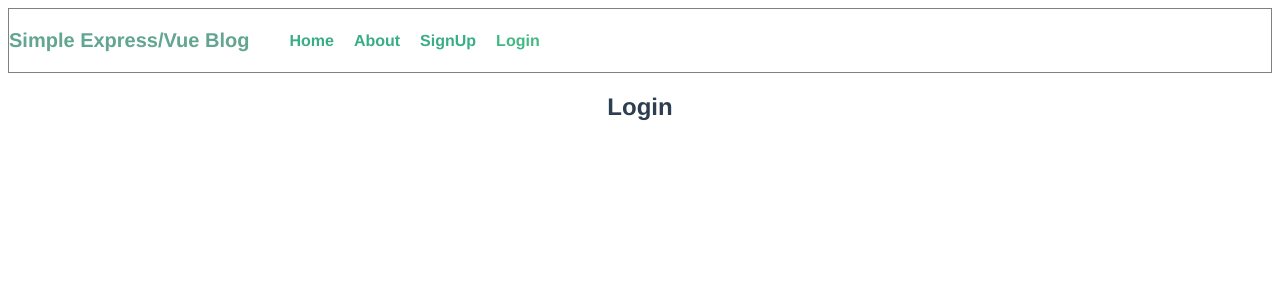
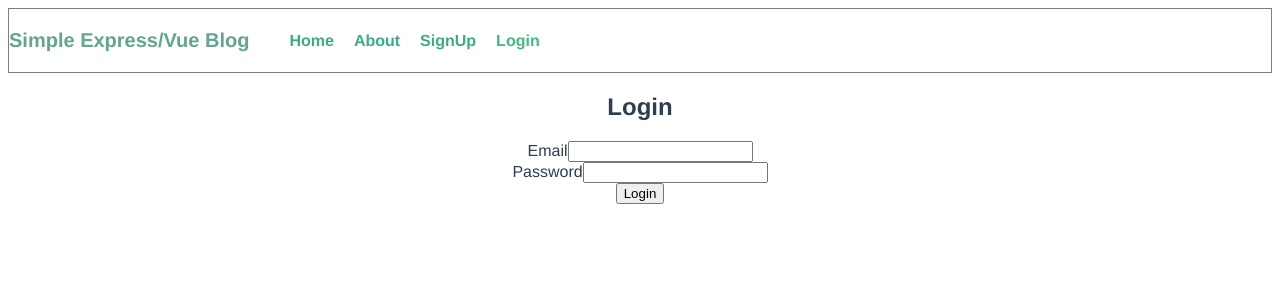
Before and after one commit to IceCode18/CS490R-web-api-practice, a Vue app in the folder client/: page /login in a window 1280 px wide. Shown: the top 300 px of the page. Built offline with nearby package versions, Linux system fonts and the light colour scheme.

Commit message:
Fix sign up bug cause by a missing field

```diff
--- a/client/src/services/auth.js
+++ b/client/src/services/auth.js
@@ -7,6 +7,7 @@ class AuthService {
         return new Promise((resolve, reject) => {
             axios
                 .post(API_URL + "/signup", {
+                    name: user.name,
                     email: user.email,
                     password: user.password,
                 })
@@ -19,7 +20,7 @@ class AuthService {
                     reject(err);
                 });
         });
-    }
+    };
 
     static login(user){
         return new Promise((resolve, reject) => {
--- a/client/src/views/Login.vue
+++ b/client/src/views/Login.vue
@@ -1,5 +1,63 @@
 <template>
     <div class="Login">
         <h2>Login</h2>
+        <form name="loginForm" @submit.prevent="handleLogin">
+            <div v-if="message" id="message"> {{message}}</div>
+            <div class="form_row">
+                <label for="email">Email</label>
+                <input type="email" name="email" v-model="email" />
+            </div>
+            <div class="form_row">
+                <label for="password">Password</label>
+                <input type="password" name="password" v-model="password" />
+            </div>
+            <div class="form_row">
+               <button :disabled="submitted">
+                   <span>Login</span>
+                </button>
+            </div>
+        </form>
     </div>
 </template>
+
+<script>
+import AuthService from "@/services/auth";
+
+export default {
+    name: "Login",
+    data(){
+        return {
+            submitted: false,
+            message: "",
+            email: "",
+            password: ""
+        };
+    },
+    methods: {
+        handleLogin(){
+            console.log("Login Initiated");
+            this.submitted = true;
+            if (this.email != "" && this.password != ""){
+                console.log("Sending login request...");
+                AuthService.login({
+                    email: this.email,
+                    password: this.password,
+                })
+                .then( token => {
+                    console.log(token);
+                    this.message = "Logged in";
+                })
+                .catch( err => {
+                    console.log(err);
+                    this.message = "Invalid Email/Password";
+                    this.submitted = false;
+                });
+            }else{
+                this.message = "Email and Password required.";
+                this.submitted = false;
+            }
+        }
+    }
+}
+
+</script>
--- a/client/src/views/SignUp.vue
+++ b/client/src/views/SignUp.vue
@@ -3,6 +3,10 @@
         <h2>SignUp</h2>
         <form name="signUpForm" @submit.prevent="handleSignup">
             <div v-if="message" id="message"> {{message}}</div>
+            <div class="form_row">
+                <label for="name">Full Name</label>
+                <input type="text" name="name" v-model="name" />
+            </div>
             <div class="form_row">
                 <label for="email">Email</label>
                 <input type="email" name="email" v-model="email" />
@@ -21,13 +25,13 @@
 </template>
 <script>
 import AuthService from "@/services/auth";
-
 export default {
     name: "SignUp",
     data(){
         return {
             submitted: false,
             message: "",
+            name: "",
             email: "",
             password: ""
         };
@@ -36,9 +40,10 @@ export default {
         handleSignup(){
             console.log("Sign Up Initiated");
             this.submitted = true;
-            if (this.email != "" && this.password != ""){
+            if (this.email != "" && this.name != "" && this.password != ""){
             //    this.message = "Data sent to API"
                 AuthService.signup({
+                    name: this.name,
                     email: this.email,
                     password: this.password,
                 })
@@ -52,7 +57,7 @@ export default {
                     this.submitted = false;
                 });
             }else{
-                this.message = "Email and Password required.";
+                this.message = "Name, Email, and Password required.";
                 this.submitted = false;
             }
         }
```
